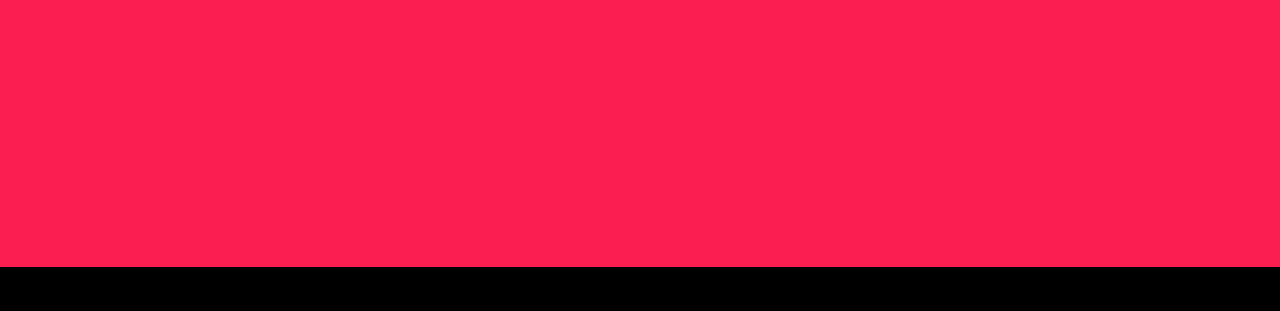
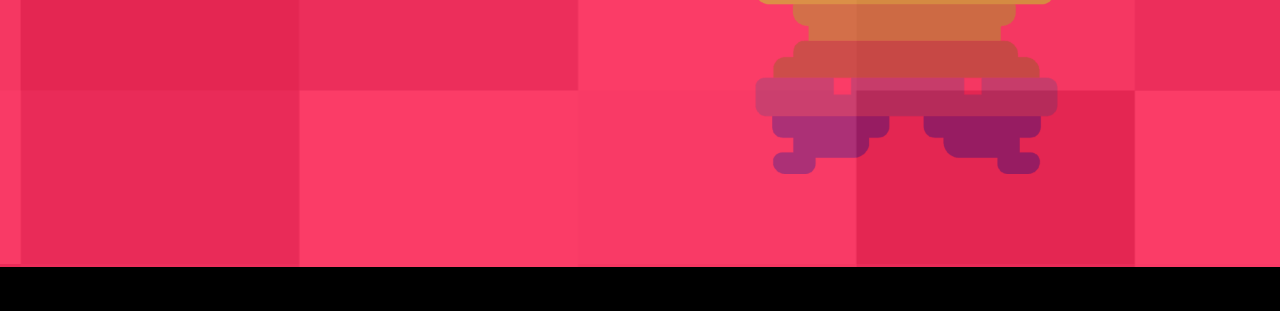
Before and after one commit to pekenaerik/ErikaBastos, a plain HTML site: page index.html in a window 1280 px wide. Shown: the part 332-643 px from the top of the page. Drawn offline with Linux system fonts and the light colour scheme; the site is published under a folder, as on GitHub Pages, so addresses that start at the root find nothing.

Commit message:
Acertando caminho de imagens novamente

```diff
--- a/estilo.css
+++ b/estilo.css
@@ -132,8 +132,8 @@ section#welcome {
   margin-top: 0px;
   padding-top: 150px;
   padding-left: 15%;
-  background-image: url("/images/Slidertransparent2.png"),
-    url("/images/slider001.png");
+  background-image: url("images/Slidertransparent2.png"),
+    url("images/slider001.png");
   background-repeat: repeat, no-repeat;
   background-position: 80% 50%;
   background-color: rgb(250, 31, 80);
```
